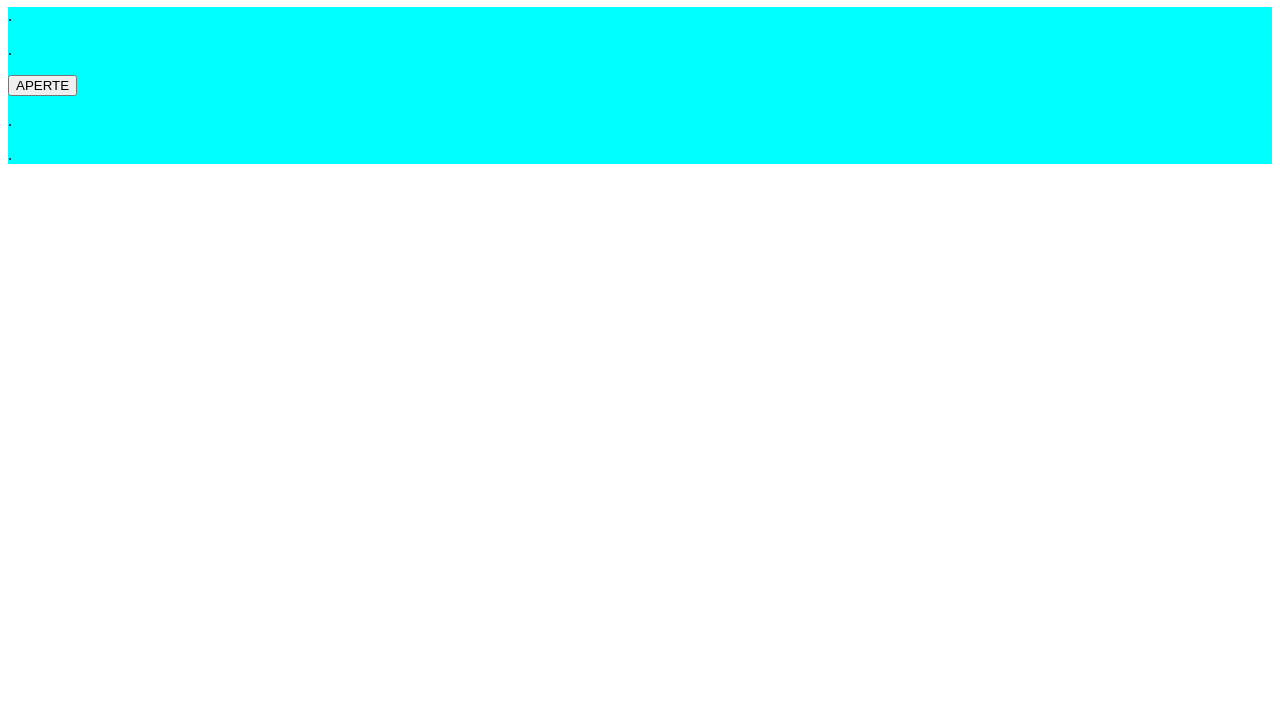
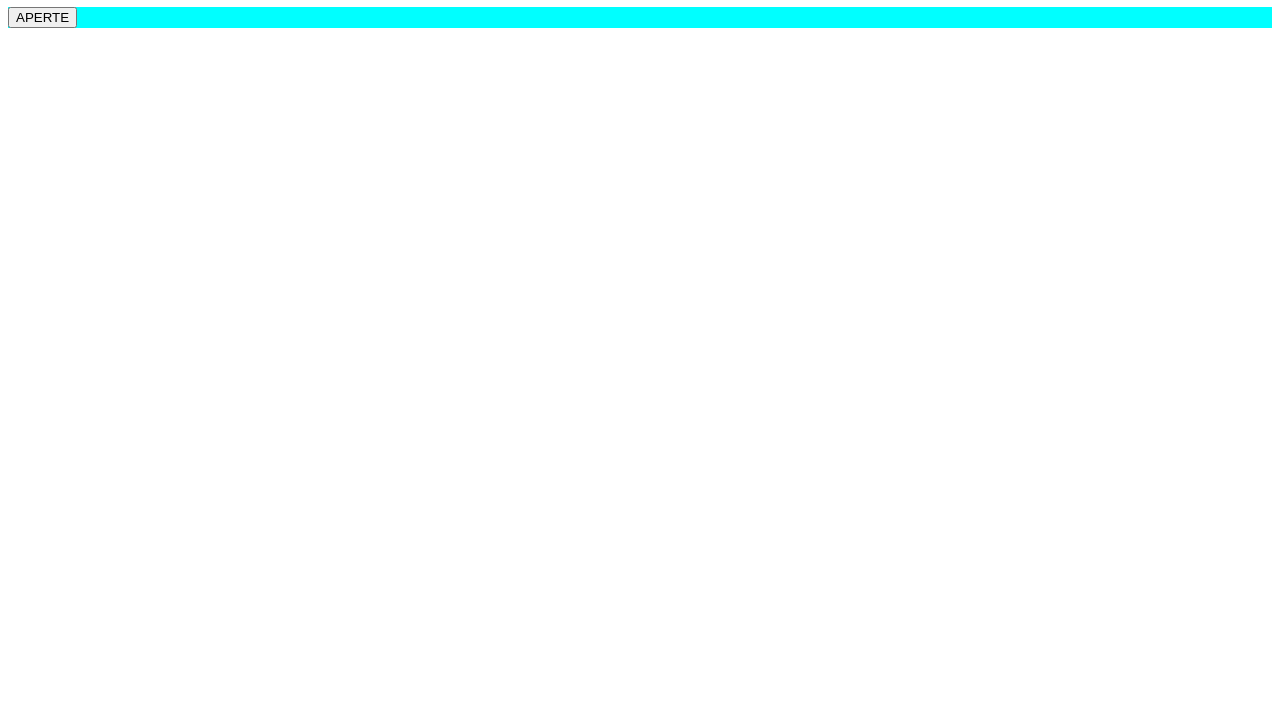
Before and after one commit to vilelalabs/HTML-to-CString-Conversor, a plain HTML site: page index.html in a window 1280 px wide. Shown: the part 73-800 px from the top of the page. Drawn offline with Linux system fonts and the light colour scheme.

Commit message:
pt-br html add

```diff
--- a/index.html
+++ b/index.html
@@ -1,5 +1,5 @@
 <!DOCTYPE html>
-<html>
+<html lang="pt-br">
 
 <head>
     <title>JS "dentro" do ESP</title>
@@ -9,12 +9,7 @@
     <h1>Você está conectado do ESP8266</h1>
     <p id="texto"></p>
     <div style="background-color: aqua;">
-        <p>.</p>
-        <p>.</p>
         <button onclick="clique()">APERTE</button>
-        <p>.</p>
-        <p>.</p>
-
     </div>
     <script>
         function clique() {
```
